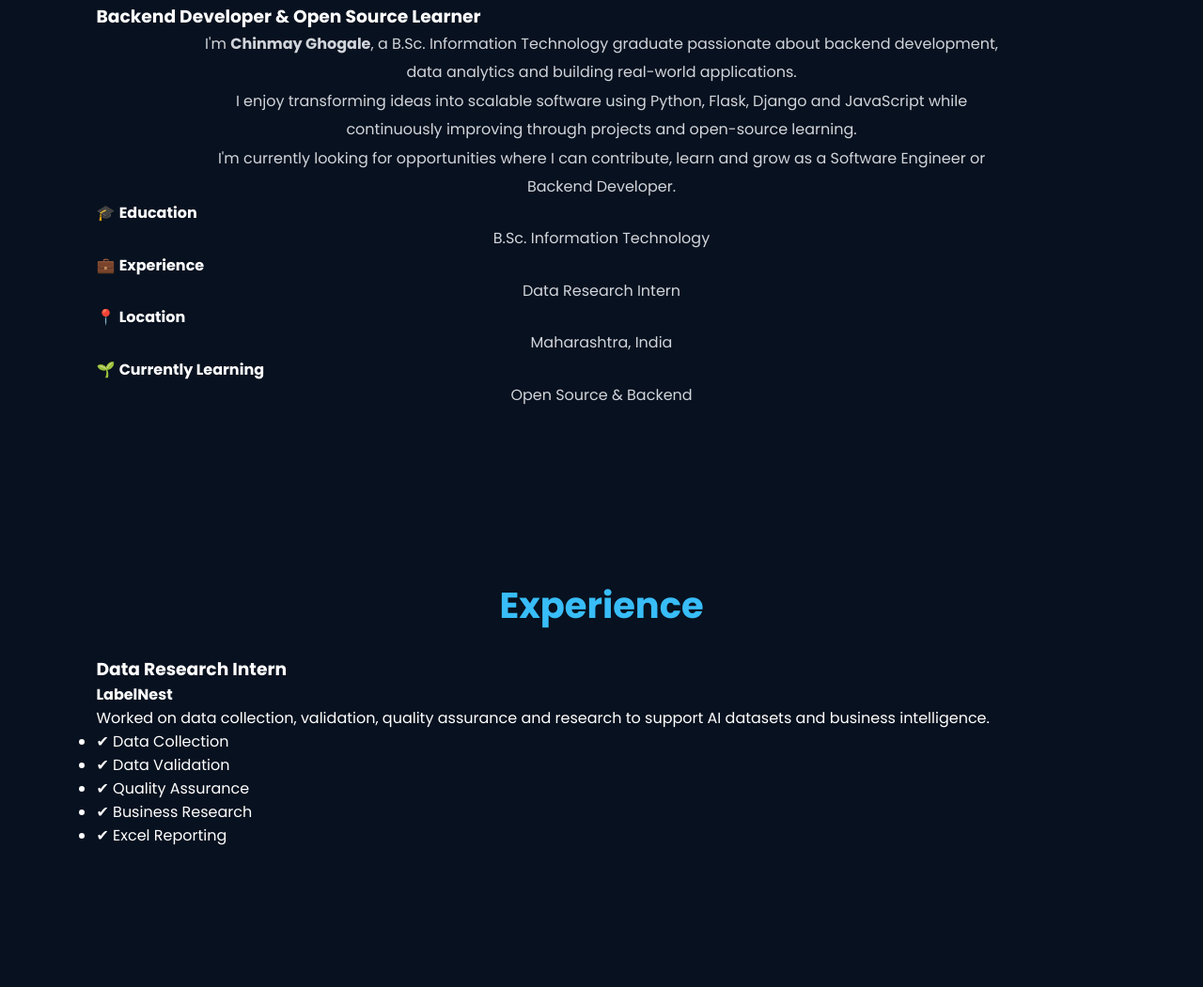
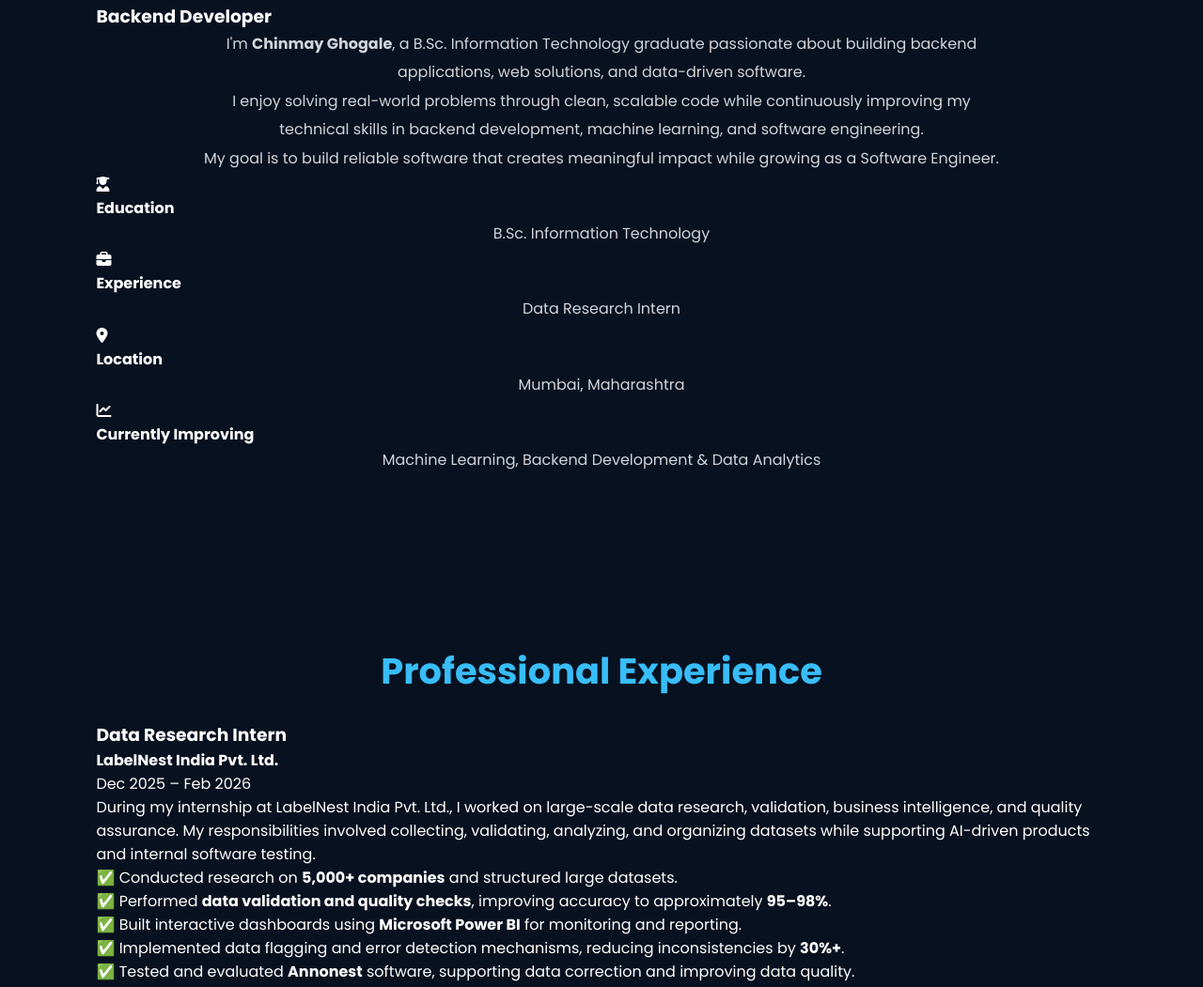
Before and after one commit to chinmay655/chinmayghogale.github.io, a plain HTML site: page index.html in a window 1280 px wide. Shown: the part 969-2020 px from the top of the page at 94% size. Drawn offline with Linux system fonts and the light colour scheme.

Commit message:
Update index.html

```diff
--- a/index.html
+++ b/index.html
@@ -91,56 +91,92 @@
 
     <div class="about-container">
 
-        <div class="about-text">
+        <div class="about-left">
 
-            <h3>Backend Developer & Open Source Learner</h3>
+            <h3>Backend Developer</h3>
 
             <p>
 
                 I'm <strong>Chinmay Ghogale</strong>, a B.Sc. Information
-                Technology graduate passionate about backend development,
-                data analytics and building real-world applications.
+                Technology graduate passionate about building backend
+                applications, web solutions, and data-driven software.
 
             </p>
 
             <p>
 
-                I enjoy transforming ideas into scalable software using
-                Python, Flask, Django and JavaScript while continuously
-                improving through projects and open-source learning.
+                I enjoy solving real-world problems through clean,
+                scalable code while continuously improving my technical
+                skills in backend development, machine learning,
+                and software engineering.
 
             </p>
 
             <p>
 
-                I'm currently looking for opportunities where I can
-                contribute, learn and grow as a Software Engineer or
-                Backend Developer.
+                My goal is to build reliable software that creates
+                meaningful impact while growing as a Software Engineer.
 
             </p>
 
         </div>
 
-        <div class="about-info">
+        <div class="about-right">
 
-            <div class="info-card">
-                🎓 <strong>Education</strong>
-                <p>B.Sc. Information Technology</p>
+            <div class="info-box">
+
+                <i class="fas fa-user-graduate"></i>
+
+                <div>
+
+                    <h4>Education</h4>
+
+                    <p>B.Sc. Information Technology</p>
+
+                </div>
+
             </div>
 
-            <div class="info-card">
-                💼 <strong>Experience</strong>
-                <p>Data Research Intern</p>
+            <div class="info-box">
+
+                <i class="fas fa-briefcase"></i>
+
+                <div>
+
+                    <h4>Experience</h4>
+
+                    <p>Data Research Intern</p>
+
+                </div>
+
             </div>
 
-            <div class="info-card">
-                📍 <strong>Location</strong>
-                <p>Maharashtra, India</p>
+            <div class="info-box">
+
+                <i class="fas fa-location-dot"></i>
+
+                <div>
+
+                    <h4>Location</h4>
+
+                    <p>Mumbai, Maharashtra</p>
+
+                </div>
+
             </div>
 
-            <div class="info-card">
-                🌱 <strong>Currently Learning</strong>
-                <p>Open Source & Backend</p>
+            <div class="info-box">
+
+                <i class="fas fa-chart-line"></i>
+
+                <div>
+
+                    <h4>Currently Improving</h4>
+
+                    <p>Machine Learning, Backend Development & Data Analytics</p>
+
+                </div>
+
             </div>
 
         </div>
@@ -150,37 +186,61 @@
 </section>
 <section id="experience">
 
-<h2>Experience</h2>
+    <h2>Professional Experience</h2>
 
-<div class="experience-card">
+    <div class="experience-card">
 
-<h3>Data Research Intern</h3>
+        <div class="experience-header">
 
-<h4>LabelNest</h4>
+            <div>
 
-<p>
+                <h3>Data Research Intern</h3>
 
-Worked on data collection, validation,
-quality assurance and research to support
-AI datasets and business intelligence.
+                <h4>LabelNest India Pvt. Ltd.</h4>
 
-</p>
+            </div>
 
-<ul>
+            <span class="experience-date">
+                Dec 2025 – Feb 2026
+            </span>
 
-<li>✔ Data Collection</li>
+        </div>
 
-<li>✔ Data Validation</li>
+        <p class="experience-description">
 
-<li>✔ Quality Assurance</li>
+            During my internship at LabelNest India Pvt. Ltd., I worked on
+            large-scale data research, validation, business intelligence,
+            and quality assurance. My responsibilities involved collecting,
+            validating, analyzing, and organizing datasets while supporting
+            AI-driven products and internal software testing.
 
-<li>✔ Business Research</li>
+        </p>
 
-<li>✔ Excel Reporting</li>
+        <div class="experience-points">
 
-</ul>
+            <div class="point">
+                ✅ Conducted research on <strong>5,000+ companies</strong> and structured large datasets.
+            </div>
 
-</div>
+            <div class="point">
+                ✅ Performed <strong>data validation and quality checks</strong>, improving accuracy to approximately <strong>95–98%</strong>.
+            </div>
+
+            <div class="point">
+                ✅ Built interactive dashboards using <strong>Microsoft Power BI</strong> for monitoring and reporting.
+            </div>
+
+            <div class="point">
+                ✅ Implemented data flagging and error detection mechanisms, reducing inconsistencies by <strong>30%+</strong>.
+            </div>
+
+            <div class="point">
+                ✅ Tested and evaluated <strong>Annonest</strong> software, supporting data correction and improving data quality.
+            </div>
+
+        </div>
+
+    </div>
 
 </section>
 
```
